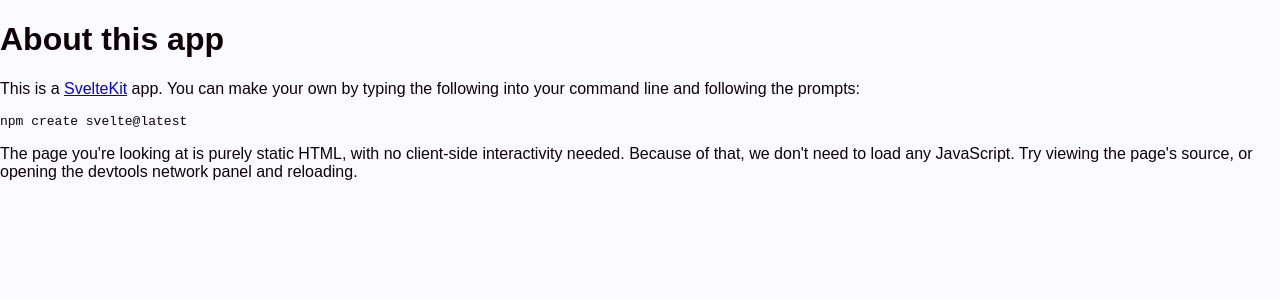
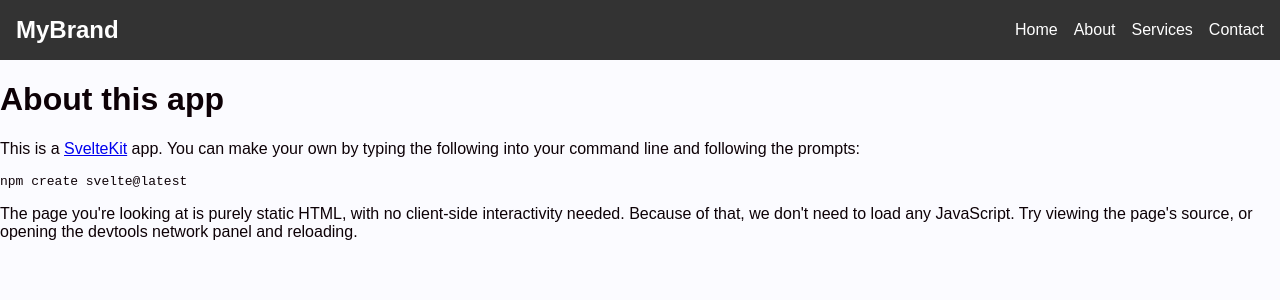
Before and after one commit to PavlicSoftwareConsulting/main_company_website, a SvelteKit app: page /about in a window 1280 px wide. Shown: the top 300 px of the page. Built offline with nearby package versions, Linux system fonts and the light colour scheme.

Commit message:
Add header to webpage

```diff
--- a/src/routes/Header.svelte
+++ b/src/routes/Header.svelte
@@ -2,7 +2,68 @@
 </script>
 
 <header>
+    <nav class="navbar">
+        <a href="#" class="navbar-brand">MyBrand</a>
+        <ul class="navbar-menu">
+            <li class="navbar-item">
+                <a href="#" class="navbar-link">Home</a>
+            </li>
+            <li class="navbar-item">
+                <a href="#" class="navbar-link">About</a>
+            </li>
+            <li class="navbar-item">
+                <a href="#" class="navbar-link">Services</a>
+            </li>
+            <li class="navbar-item">
+                <a href="#" class="navbar-link">Contact</a>
+            </li>
+        </ul>
+    </nav>
 </header>
 
 <style>
+    /* Reset default styles */
+    * {
+        margin: 0;
+        padding: 0;
+        box-sizing: border-box;
+    }
+
+    /* Style the navigation bar container */
+    .navbar {
+        display: flex;
+        align-items: center;
+        justify-content: space-between;
+        background-color: #333;
+        padding: 1rem;
+    }
+
+    /* Style the brand link */
+    .navbar-brand {
+        font-size: 1.5rem;
+        font-weight: bold;
+        color: white;
+        text-decoration: none;
+    }
+
+    /* Style the menu list and items */
+    .navbar-menu {
+        display: flex;
+        list-style-type: none;
+    }
+
+    .navbar-item {
+        margin-left: 1rem;
+    }
+
+    /* Style the menu links */
+    .navbar-link {
+        color: white;
+        text-decoration: none;
+        transition: color 0.3s;
+    }
+
+    .navbar-link:hover {
+        color: #f2f2f2;
+    }
 </style>
--- a/src/routes/about/+page.svelte
+++ b/src/routes/about/+page.svelte
@@ -20,3 +20,5 @@
 	</p>
 
 </div>
+
+<style></style>
```
